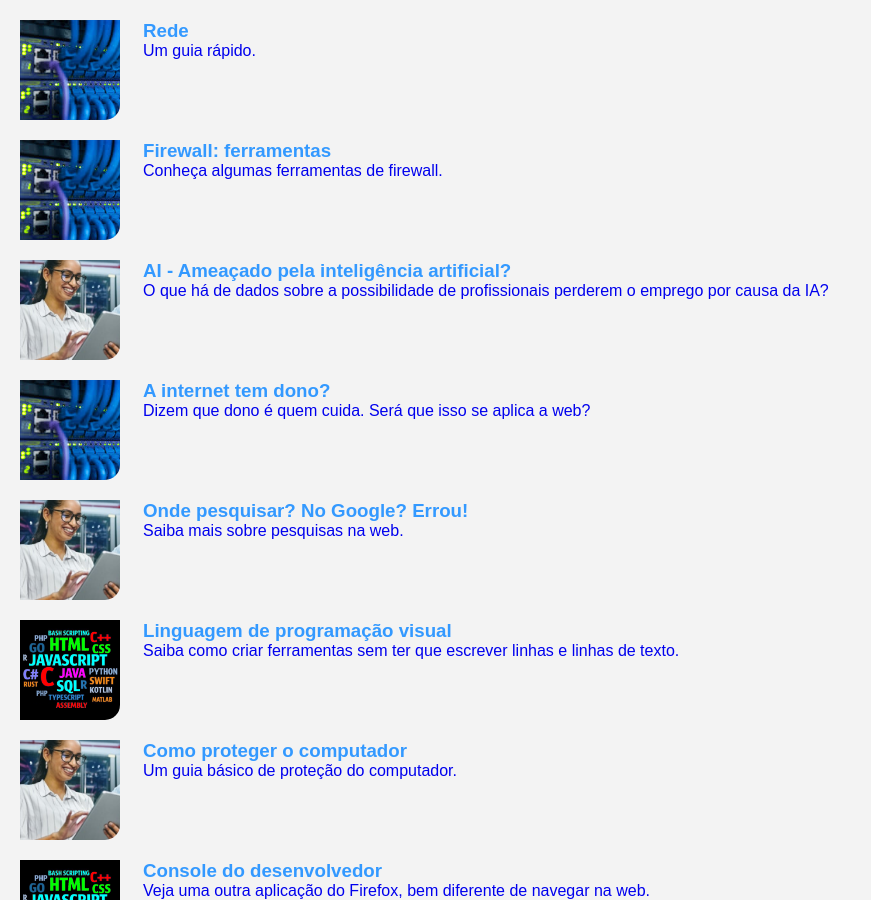
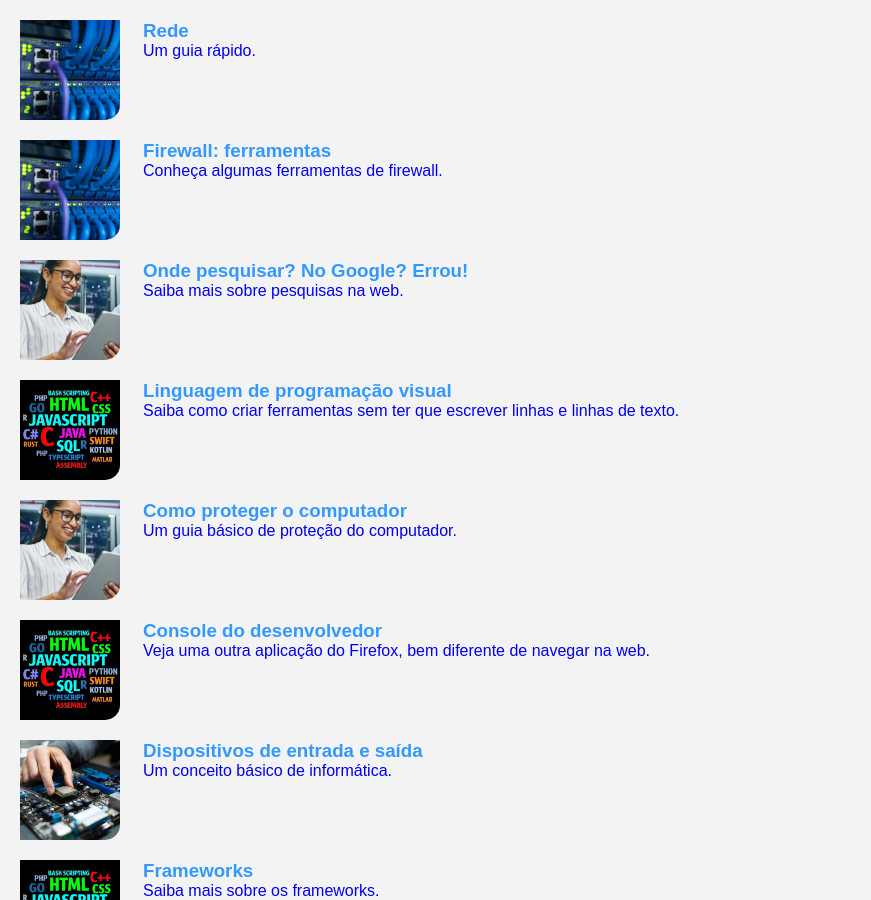
Before and after one commit to Joesynth/joesynth.github.io, a Jekyll site: the page built from index.html, in a window 1280 px wide and 900 px high, scrolled down 5722 px. Shown: the whole window, without its empty margins (0-871 px from the left). Built offline with Jekyll 4.4.1, drawn with Linux system fonts in a browser that asks for light colours; some of the changed text lies outside the part shown.

Commit message:
Remove outdated articles from artigo.json
Removed several articles related to AI and internet ownership.

```diff
--- a/_data/artigo.json
+++ b/_data/artigo.json
@@ -288,18 +288,6 @@
     "p": "Conheça algumas ferramentas de firewall."
   },
   {
-    "href": "ai-ameacado-pela-inteligencia-artificial.html",
-    "src": "image/ti.png",
-    "h3": "AI - Ameaçado pela inteligência artificial?",
-    "p": "O que há de dados sobre a possibilidade de profissionais perderem o emprego por causa da IA?"
-  },
-  {
-    "href": "internet-tem-dono.html",
-    "src": "image/rede.png",
-    "h3": "A internet tem dono?",
-    "p": "Dizem que dono é quem cuida. Será que isso se aplica a web?"
-  },
-  {
     "href": "onde-pesquisar-no-google-errou.html",
     "src": "image/ti.png",
     "h3": "Onde pesquisar? No Google? Errou!",
@@ -442,5 +430,5 @@
     "src": "image/ti.png",
     "h3": "API: o que é?",
     "p": "Um guia elementar."
-  },
+  }
 ]
```
